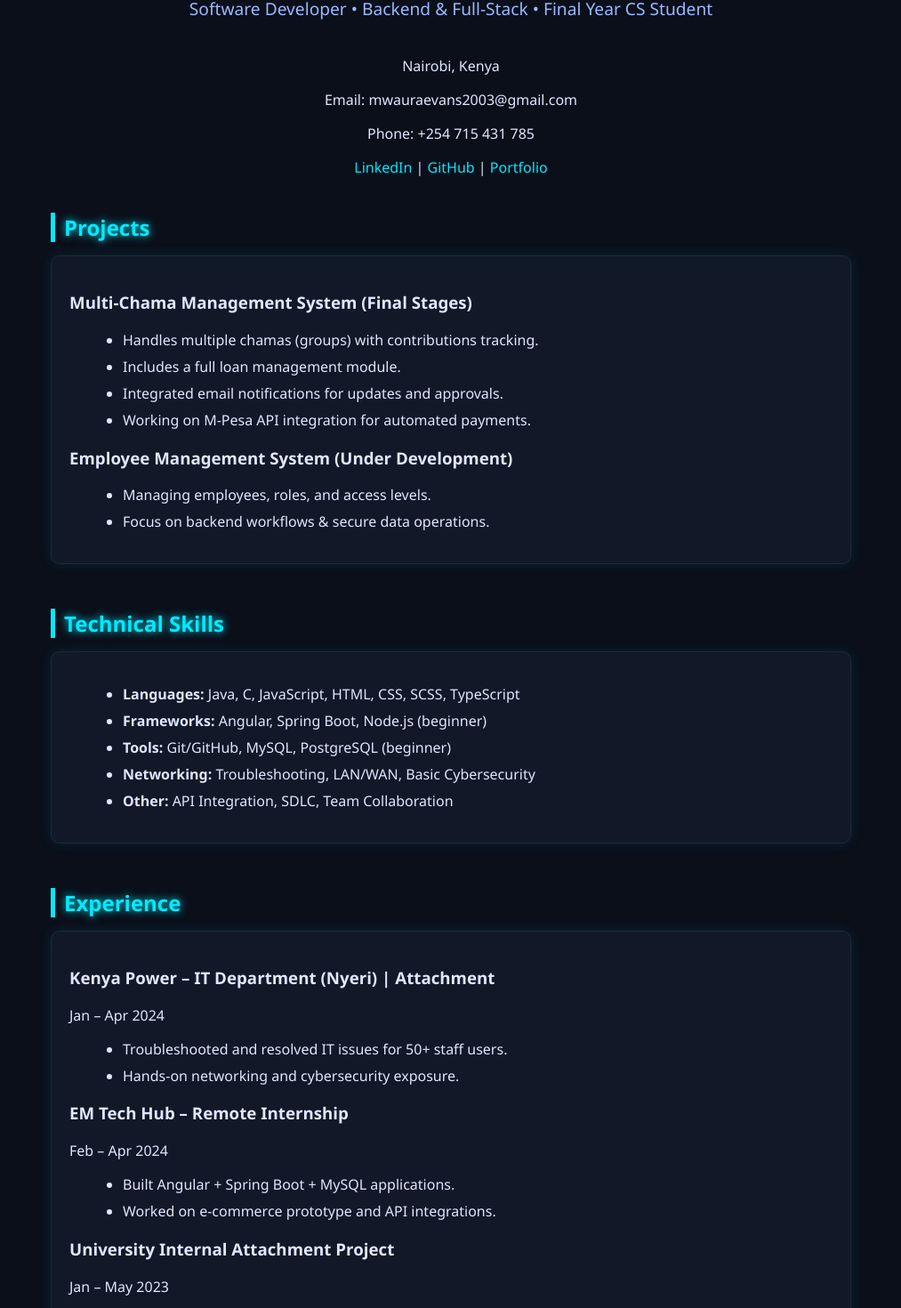
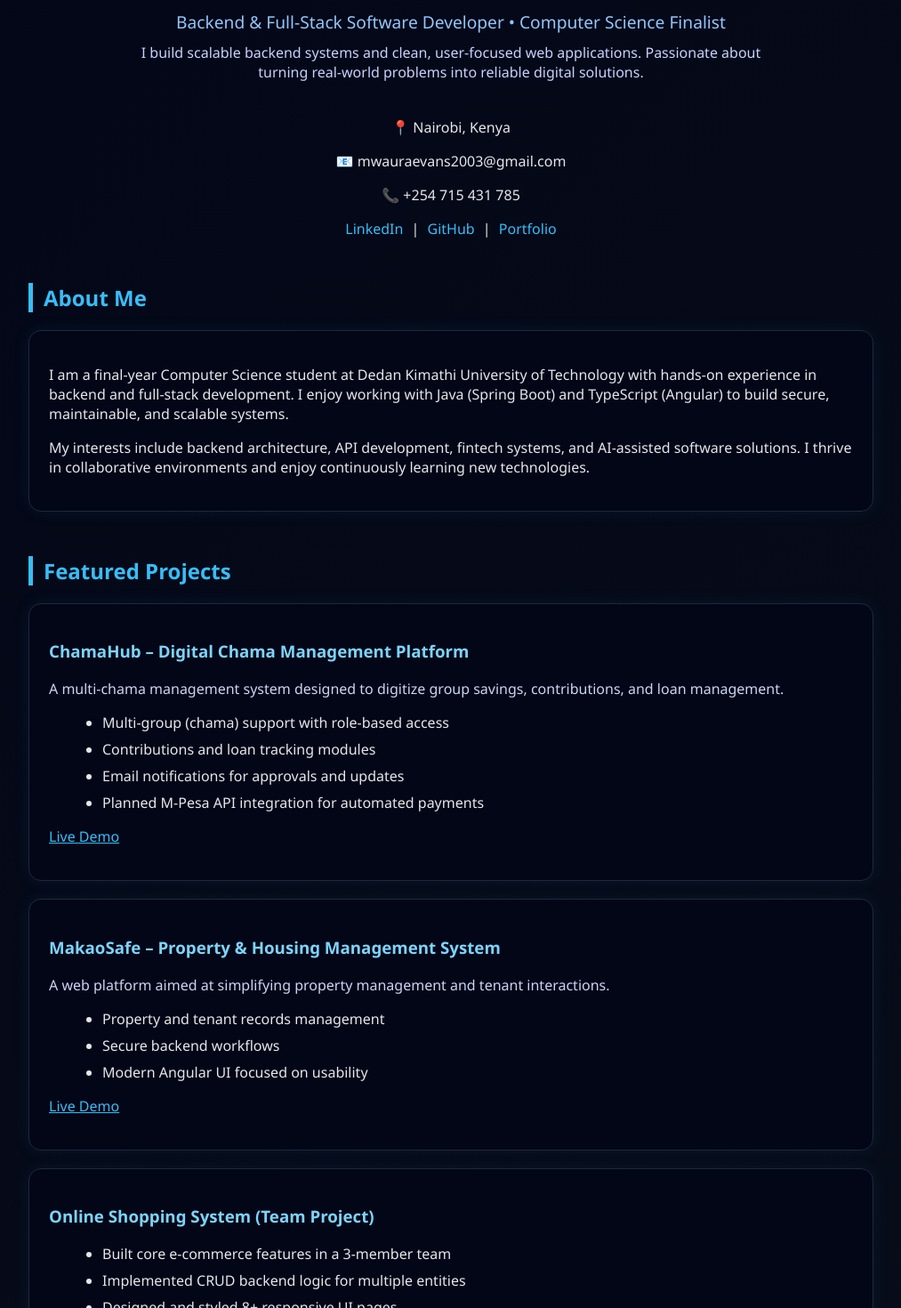
Before and after one commit to Evans-dev-code/Portfolio, an Angular app: page / in a window 1280 px wide. Shown: the part 259-1729 px from the top of the page at 89% size, without its empty margins (133-1146 px from the left). Built offline with nearby package versions, Linux system fonts and the light colour scheme.

Commit message:
Revamped portfolio content and layout for improved presentation and clarity

```diff
--- a/src/app/app.component.ts
+++ b/src/app/app.component.ts
@@ -4,161 +4,252 @@ import { Component } from '@angular/core';
   selector: 'app-root',
   template: `
   <div class="container">
+
+    <!-- HEADER -->
     <header class="header">
       <img src="assets/Evans_Mwaura_Image.jpg" alt="Evans Mwaura" class="profile-img" />
       <h1>Evans Mwaura Mburu</h1>
-      <p class="tagline">Software Developer • Backend & Full‑Stack • Final Year CS Student</p>
+      <p class="tagline">
+        Backend & Full-Stack Software Developer • Computer Science Finalist
+      </p>
+
+      <p class="aspiration">
+        I build scalable backend systems and clean, user-focused web applications.
+        Passionate about turning real-world problems into reliable digital solutions.
+      </p>
+
       <div class="contact">
-        <p>Nairobi, Kenya</p>
-        <p>Email: mwauraevans2003@gmail.com</p>
-        <p>Phone: +254 715 431 785</p>
+        <p>📍 Nairobi, Kenya</p>
+        <p>📧 mwauraevans2003@gmail.com</p>
+        <p>📞 +254 715 431 785</p>
         <p>
-          <a href="https://linkedin.com" target="_blank">LinkedIn</a> |
-          <a href="https://github.com" target="_blank">GitHub</a> |
-          <a href="https://your-portfolio-link.com" target="_blank">Portfolio</a>
+          <a href="https://www.linkedin.com/in/evans-mburu-8224b7341/" target="_blank">LinkedIn</a> |
+          <a href="https://github.com/Evans-dev-code" target="_blank">GitHub</a> |
+          <a href="https://portfolio-five-ruddy-29.vercel.app/" target="_blank">Portfolio</a>
         </p>
       </div>
     </header>
 
+    <!-- ABOUT -->
     <section class="section">
-      <h2>Projects</h2>
+      <h2>About Me</h2>
       <div class="card">
-        <h3>Multi‑Chama Management System (Final Stages)</h3>
+        <p>
+          I am a final-year Computer Science student at Dedan Kimathi University of Technology
+          with hands-on experience in backend and full-stack development.
+          I enjoy working with Java (Spring Boot) and TypeScript (Angular) to build
+          secure, maintainable, and scalable systems.
+        </p>
+        <p>
+          My interests include backend architecture, API development, fintech systems,
+          and AI-assisted software solutions. I thrive in collaborative environments
+          and enjoy continuously learning new technologies.
+        </p>
+      </div>
+    </section>
+
+    <!-- PROJECTS -->
+    <section class="section">
+      <h2>Featured Projects</h2>
+
+      <div class="card project">
+        <h3>ChamaHub – Digital Chama Management Platform</h3>
+        <p class="project-desc">
+          A multi-chama management system designed to digitize group savings,
+          contributions, and loan management.
+        </p>
         <ul>
-          <li>Handles multiple chamas (groups) with contributions tracking.</li>
-          <li>Includes a full loan management module.</li>
-          <li>Integrated email notifications for updates and approvals.</li>
-          <li>Working on M‑Pesa API integration for automated payments.</li>
+          <li>Multi-group (chama) support with role-based access</li>
+          <li>Contributions and loan tracking modules</li>
+          <li>Email notifications for approvals and updates</li>
+          <li>Planned M-Pesa API integration for automated payments</li>
         </ul>
+        <p class="links">
+          <a href="https://chama-hub-frontend-1e8s.vercel.app/" target="_blank">Live Demo</a>
+        </p>
+      </div>
 
-        <h3>Employee Management System (Under Development)</h3>
+      <div class="card project">
+        <h3>MakaoSafe – Property & Housing Management System</h3>
+        <p class="project-desc">
+          A web platform aimed at simplifying property management and tenant interactions.
+        </p>
         <ul>
-          <li>Managing employees, roles, and access levels.</li>
-          <li>Focus on backend workflows & secure data operations.</li>
+          <li>Property and tenant records management</li>
+          <li>Secure backend workflows</li>
+          <li>Modern Angular UI focused on usability</li>
+        </ul>
+        <p class="links">
+          <a href="https://makao-safe-frontend.vercel.app/" target="_blank">Live Demo</a>
+        </p>
+      </div>
+
+      <div class="card project">
+        <h3>Online Shopping System (Team Project)</h3>
+        <ul>
+          <li>Built core e-commerce features in a 3-member team</li>
+          <li>Implemented CRUD backend logic for multiple entities</li>
+          <li>Designed and styled 8+ responsive UI pages</li>
         </ul>
       </div>
     </section>
 
+    <!-- SKILLS -->
     <section class="section">
       <h2>Technical Skills</h2>
       <div class="card skills">
         <ul>
-          <li><strong>Languages:</strong> Java, C, JavaScript, HTML, CSS, SCSS, TypeScript</li>
-          <li><strong>Frameworks:</strong> Angular, Spring Boot, Node.js (beginner)</li>
-          <li><strong>Tools:</strong> Git/GitHub, MySQL, PostgreSQL (beginner)</li>
-          <li><strong>Networking:</strong> Troubleshooting, LAN/WAN, Basic Cybersecurity</li>
-          <li><strong>Other:</strong> API Integration, SDLC, Team Collaboration</li>
+          <li><strong>Backend:</strong> Java, Spring Boot, REST APIs, MySQL</li>
+          <li><strong>Frontend:</strong> Angular, TypeScript, HTML, CSS, SCSS</li>
+          <li><strong>Databases:</strong> MySQL, PostgreSQL (Beginner)</li>
+          <li><strong>Tools:</strong> Git, GitHub, Linux Basics</li>
+          <li><strong>Networking:</strong> LAN/WAN troubleshooting, basic cybersecurity</li>
+          <li><strong>Other:</strong> Agile teamwork, SDLC, API integration</li>
         </ul>
       </div>
     </section>
 
+    <!-- EXPERIENCE -->
     <section class="section">
       <h2>Experience</h2>
+
       <div class="card">
-        <h3>Kenya Power – IT Department (Nyeri) | Attachment</h3>
-        <p>Jan – Apr 2024</p>
+        <h3>Kenya Power – IT Department (Attachment)</h3>
+        <p class="time">Jan – Apr 2024 | Nyeri</p>
         <ul>
-          <li>Troubleshooted and resolved IT issues for 50+ staff users.</li>
-          <li>Hands‑on networking and cybersecurity exposure.</li>
+          <li>Provided IT support and troubleshooting for 50+ staff users</li>
+          <li>Worked with networking infrastructure and basic cybersecurity practices</li>
+          <li>Gained experience working in a large enterprise IT environment</li>
         </ul>
+      </div>
 
-        <h3>EM Tech Hub – Remote Internship</h3>
-        <p>Feb – Apr 2024</p>
+      <div class="card">
+        <h3>EM Tech Hub – Software Development Intern</h3>
+        <p class="time">Feb – Apr 2024 | Remote (Tatu City)</p>
         <ul>
-          <li>Built Angular + Spring Boot + MySQL applications.</li>
-          <li>Worked on e‑commerce prototype and API integrations.</li>
-        </ul>
-
-        <h3>University Internal Attachment Project</h3>
-        <p>Jan – May 2023</p>
-        <ul>
-          <li>Led Online Shopping System development.</li>
-          <li>Implemented user management, product listing & order tracking.</li>
+          <li>Developed web applications using Angular, Spring Boot, and MySQL</li>
+          <li>Integrated APIs into a prototype e-commerce system</li>
+          <li>Worked in an agile, collaborative development environment</li>
         </ul>
       </div>
     </section>
 
+    <!-- FOOTER -->
+    <footer class="footer">
+      <p>© 2026 Evans Mwaura Mburu • Built with Angular</p>
+    </footer>
 
   </div>
   `,
   styles: [`
     :host {
       display: block;
-      background: #0a0f1a;
-      color: #e0e7ff;
+      background: linear-gradient(135deg, #020617, #0a0f1a);
+      color: #e5e7eb;
       padding: 20px;
       font-family: 'Segoe UI', sans-serif;
     }
 
     .container {
-      max-width: 900px;
+      max-width: 950px;
       margin: auto;
     }
 
     .header {
       text-align: center;
-      margin-bottom: 40px;
+      margin-bottom: 50px;
     }
 
     .profile-img {
-      width: 130px;
-      height: 130px;
+      width: 140px;
+      height: 140px;
       border-radius: 50%;
-      border: 3px solid #00eaff;
-      box-shadow: 0 0 15px #00eaff;
+      border: 3px solid #38bdf8;
+      box-shadow: 0 0 20px rgba(56, 189, 248, 0.7);
       object-fit: cover;
     }
 
     h1 {
       margin-top: 15px;
-      font-size: 32px;
-      color: #00eaff;
-      text-shadow: 0 0 10px #00eaff;
+      font-size: 34px;
+      color: #38bdf8;
     }
 
     .tagline {
-      color: #9bb8ff;
+      color: #93c5fd;
+      margin-bottom: 10px;
+      font-weight: 500;
+    }
+
+    .aspiration {
+      max-width: 700px;
+      margin: 10px auto 20px;
+      color: #c7d2fe;
+    }
+
+    .contact a {
+      color: #38bdf8;
+      text-decoration: none;
+      margin: 0 5px;
+    }
+
+    .section {
+      margin-top: 45px;
+    }
+
+    h2 {
+      color: #38bdf8;
+      border-left: 5px solid #38bdf8;
+      padding-left: 12px;
+      margin-bottom: 20px;
+    }
+
+    .card {
+      background: #020617;
+      border: 1px solid #1e293b;
+      padding: 22px;
+      border-radius: 14px;
+      margin-bottom: 20px;
+      box-shadow: 0 0 20px rgba(56, 189, 248, 0.08);
+    }
+
+    .project h3 {
+      color: #7dd3fc;
+    }
+
+    .project-desc {
+      color: #cbd5f5;
       margin-bottom: 10px;
     }
 
-    .contact a {
-      color: #00eaff;
-      text-decoration: none;
-    }
-    .contact a:hover {
-      text-shadow: 0 0 10px #00eaff;
-    }
-
-    .section {
-      margin-top: 40px;
-    }
-
-    h2 {
-      color: #00eaff;
-      border-left: 5px solid #00eaff;
-      padding-left: 10px;
-      margin-bottom: 15px;
-      text-shadow: 0 0 10px #00eaff;
-    }
-
-    .card {
-      background: #111827;
-      border: 1px solid #1f2937;
-      padding: 20px;
-      border-radius: 10px;
-      box-shadow: 0 0 15px rgba(0, 238, 255, 0.1);
+    .links a {
+      color: #38bdf8;
+      font-weight: 500;
     }
 
     ul {
       margin-left: 20px;
     }
+
     li {
       margin-bottom: 8px;
     }
 
+    .time {
+      color: #94a3b8;
+      font-size: 14px;
+    }
+
+    .footer {
+      text-align: center;
+      margin-top: 60px;
+      color: #64748b;
+      font-size: 14px;
+    }
+
     @media (max-width: 600px) {
       h1 { font-size: 26px; }
-      .card { padding: 15px; }
+      .card { padding: 16px; }
     }
   `]
 })
```
